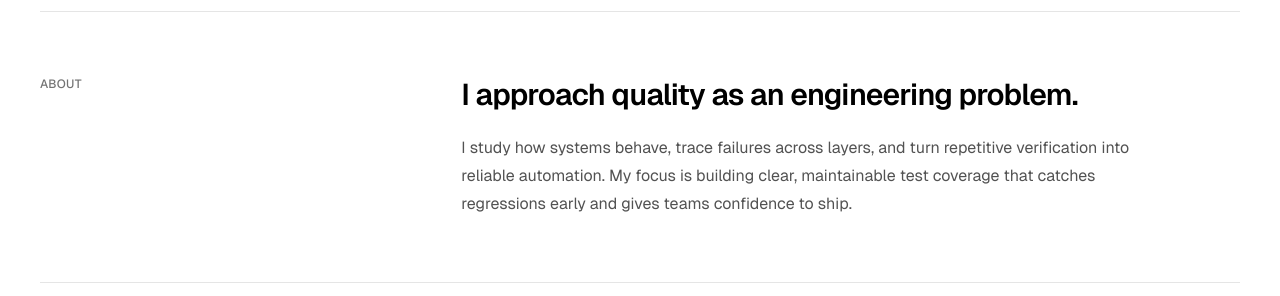
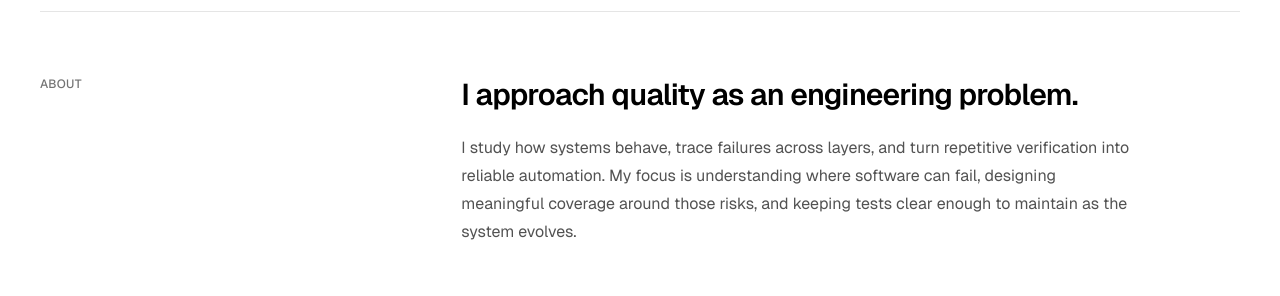
Before and after one commit to danielFernandezDj/daniel-portfolio, a Next.js app: page / in a window 1280 px wide. Shown: the part 1480-1776 px from the top of the page. Built offline with nearby package versions, Linux system fonts and the light colour scheme.

Commit message:
Feat: Updating About description.

```diff
--- a/app/page.tsx
+++ b/app/page.tsx
@@ -258,8 +258,9 @@ export default function Home() {
             <p className="mt-5 text-base leading-7 text-neutral-600">
               I study how systems behave, trace failures across layers, and turn
               repetitive verification into reliable automation. My focus is
-              building clear, maintainable test coverage that catches
-              regressions early and gives teams confidence to ship.
+              understanding where software can fail, designing meaningful
+              coverage around those risks, and keeping tests clear enough to
+              maintain as the system evolves.
             </p>
           </div>
         </section>
```
